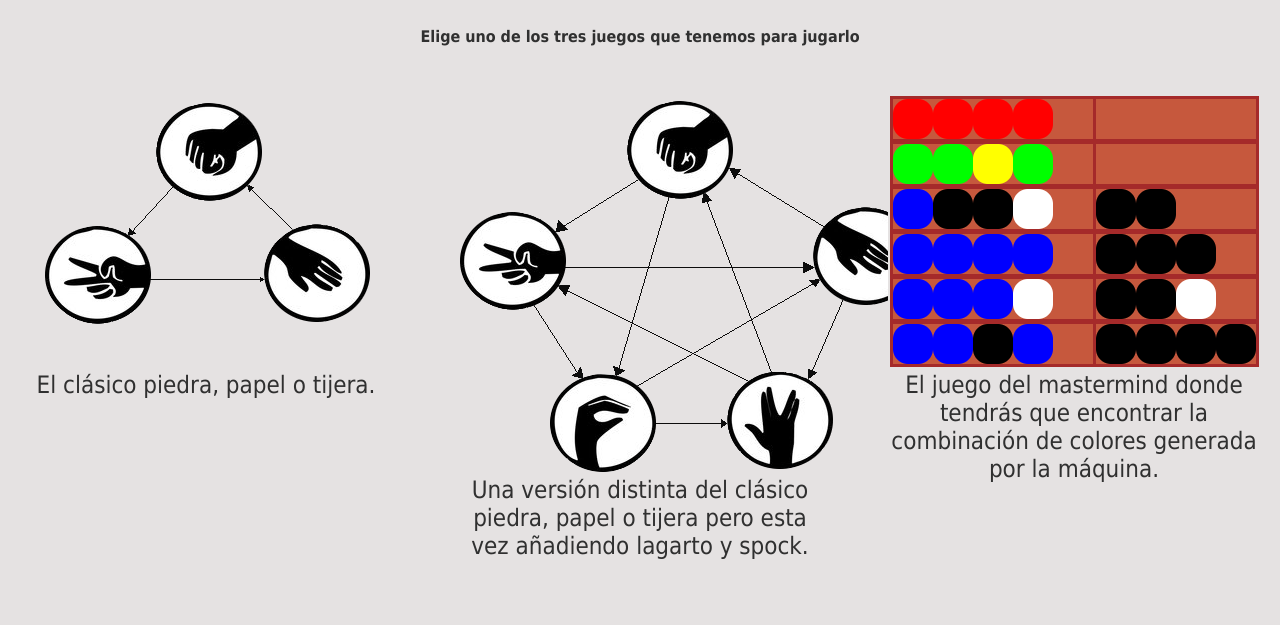
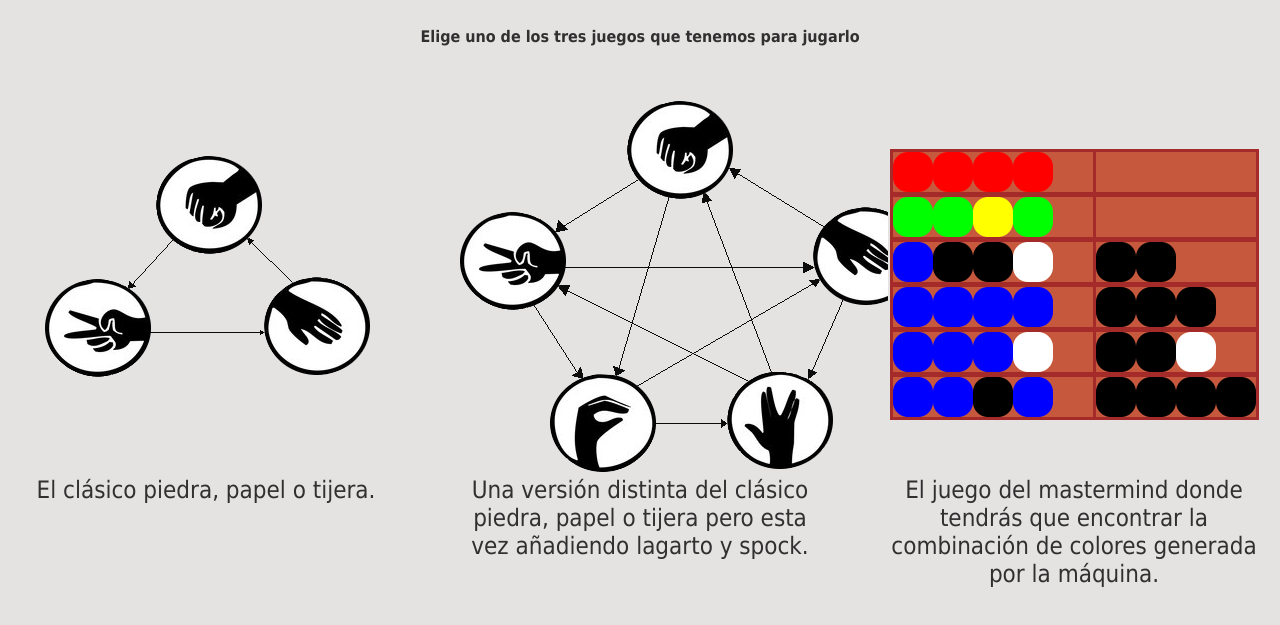
Before and after one commit to Albertojserr/IronhackTrabajoFinal, a plain HTML site: page index.html in a window 1280 px wide. Shown: the part 91-716 px from the top of the page. Drawn offline with Linux system fonts and the light colour scheme.

Commit message:
colocar bien index

```diff
--- a/css/index.css
+++ b/css/index.css
@@ -24,9 +24,9 @@
   /* Form */
 
 main {
+    display: flex;
     text-align: center;
     margin: 30px 0px 0px;
-    display: flex;
     flex-direction:row;
     justify-content: space-between;
 }
@@ -38,12 +38,14 @@
     #columnas{
         width: 30%;
     }
+    .enlace{
+        height: 380px;
+        display: flex;
+        flex-direction:column;
+        justify-content: center;
+    }
 }
 @media(max-width:800px){
-    #Div1 img{
-        width: 100px;
-        height: 100px;
-    }
     main{
         flex-direction: column;
     }
--- a/index.html
+++ b/index.html
@@ -17,16 +17,22 @@
     <main>
         <!--Creamos la columna para cada juego-->
         <div  id="columnas">
-            <a href="piepaptij.html" target="_blank"><img src="imagenes/ppt.png" alt="Piedra, papel o tijera"></a>
+            <div class="enlace">
+                <a href="piepaptij.html" target="_blank"><img src="imagenes/ppt.png" alt="Piedra, papel o tijera"></a>
+            </div>
             <p>El clásico piedra, papel o tijera.</p>
         </div>
         <div id="columnas">
-            <a href="piepaptijlagspk.html" target="_blank"><img src="imagenes/pptls.png" alt="Piedra, papel, tijera, lagarto, spock"></a>
-            <p>Una versión distinta del clásico piedra, papel o tijera pero esta vez añadiendo lagarto y spock.</p>
+            <div class="enlace">
+                <a href="piepaptijlagspk.html" target="_blank"><img src="imagenes/pptls.png" alt="Piedra, papel, tijera, lagarto, spock"></a>
+            </div>
+                <p>Una versión distinta del clásico piedra, papel o tijera pero esta vez añadiendo lagarto y spock.</p>
         </div>
         <div id="columnas">
-            <a href="mastermind.html" target="_blank"><img src="imagenes/mastermind.png" alt="Mastermind"></a>
-            <p>El juego del mastermind donde tendrás que encontrar la combinación de colores generada por la máquina.</p>
+            <div class="enlace">
+                <a href="mastermind.html" target="_blank"><img src="imagenes/mastermind.png" alt="Mastermind"></a>
+            </div>
+                <p>El juego del mastermind donde tendrás que encontrar la combinación de colores generada por la máquina.</p>
         </div>
     </main>
 
```
